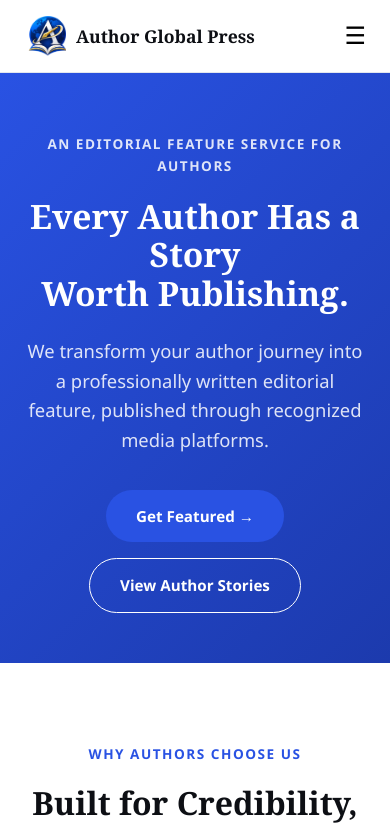
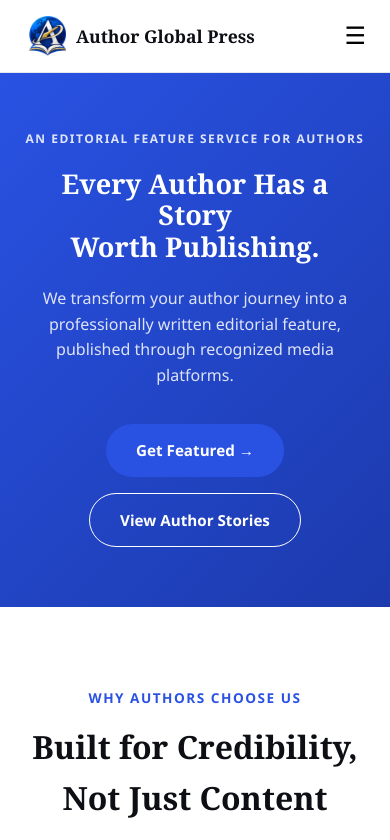
Before and after one commit to emmanuelaustin534-source/author-global-press, a React (Vite) app: page / in a window 390 px wide. Shown: the top 840 px of the page. Built offline with nearby package versions, Linux system fonts and the light colour scheme.

Commit message:
Adjust hero sizing for mobile

```diff
--- a/src/styles/Home.css
+++ b/src/styles/Home.css
@@ -176,11 +176,19 @@
 
 @media (max-width: 700px) {
   .hero-title {
-    font-size: 2.1rem;
+    font-size: 1.7rem;
+  }
+
+  .hero-tag {
+    font-size: 0.75rem;
+  }
+
+  .hero-subtitle {
+    font-size: 1rem;
   }
 
   .hero {
-    padding: 60px 0 50px;
+    padding: 56px 0 60px;
   }
 
   .stats-grid {
```
